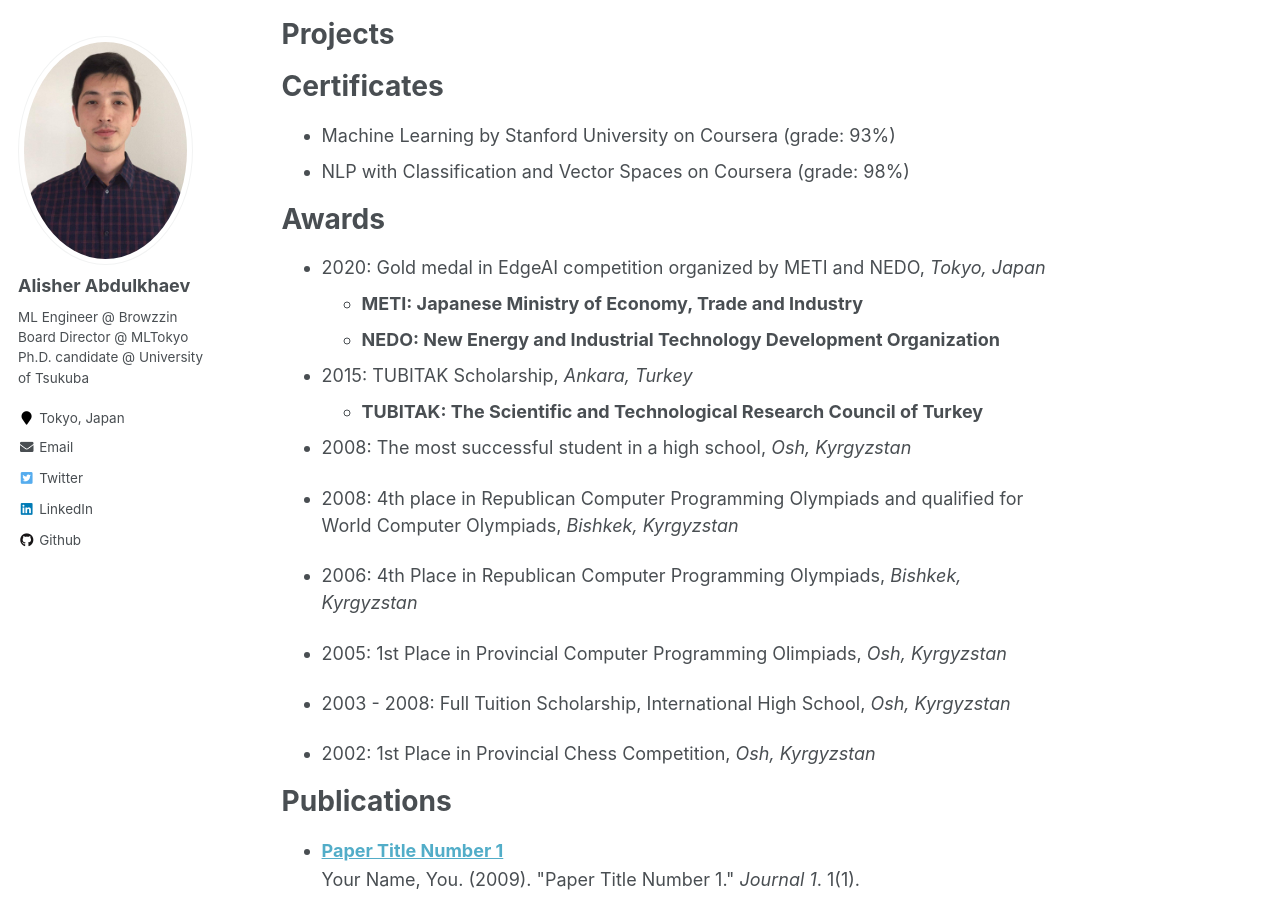
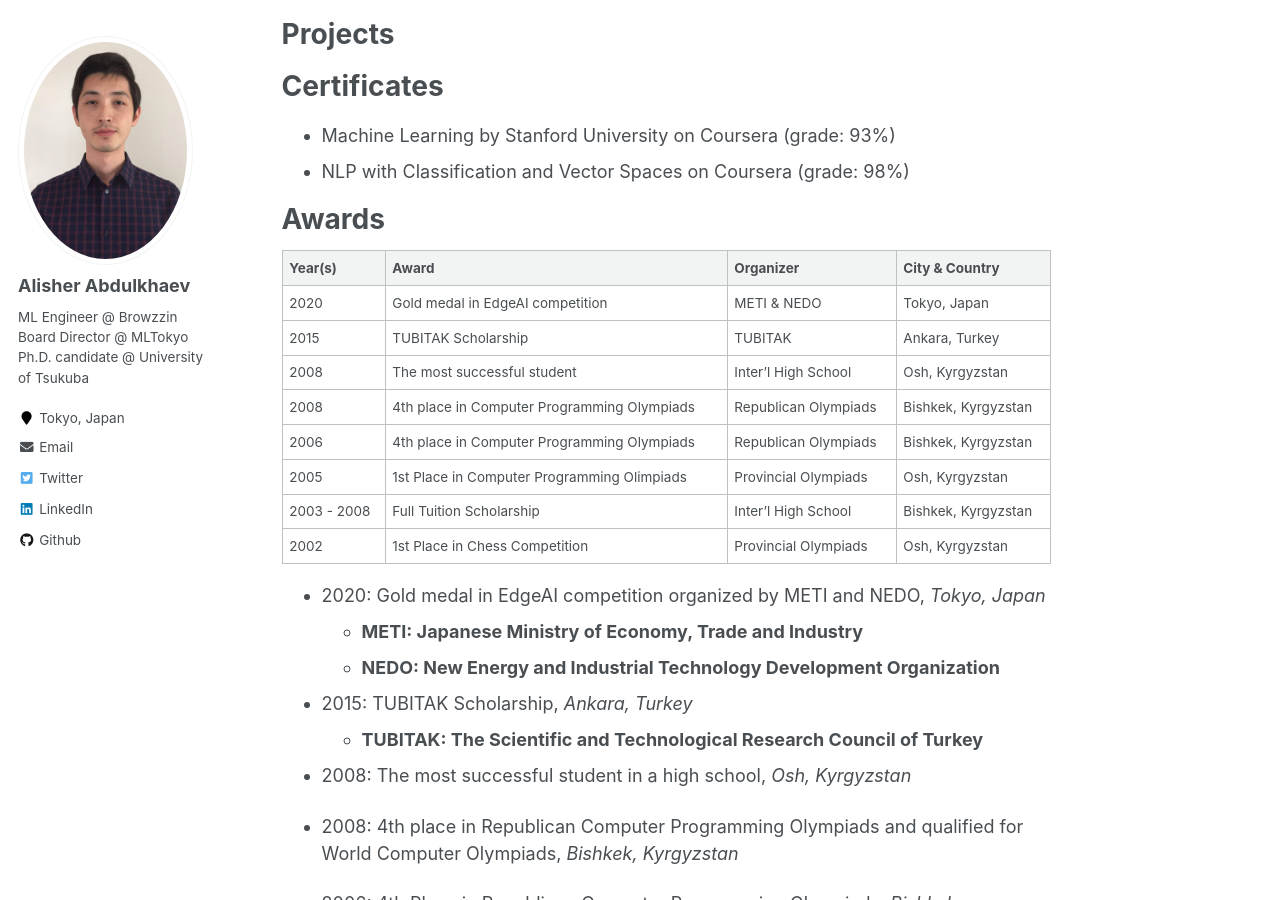
Before and after one commit to vivek37373/alisher-ai.github.io, a Jekyll site: the page built from _pages/cv.md, in a window 1280 px wide and 900 px high, scrolled down 2205 px. Built offline with Jekyll 4.4.1, drawn with Linux system fonts in a browser that asks for light colours.

Commit message:
Update cv.md

```diff
--- a/_pages/cv.md
+++ b/_pages/cv.md
@@ -84,6 +84,18 @@ Certificates
 
 Awards
 ======
+
+| Year(s)     | Award                                       | Organizer            | City & Country      |
+| ----------- | --------------------------------------------| -------------------- | ------------------- |
+| 2020        | Gold medal in EdgeAI competition            | METI & NEDO          | Tokyo, Japan        |
+| 2015        | TUBITAK Scholarship                         | TUBITAK              | Ankara, Turkey      |
+| 2008        | The most successful student                 | Inter'l High School  | Osh, Kyrgyzstan     |
+| 2008        | 4th place in Computer Programming Olympiads | Republican Olympiads | Bishkek, Kyrgyzstan |
+| 2006        | 4th place in Computer Programming Olympiads | Republican Olympiads | Bishkek, Kyrgyzstan |
+| 2005        | 1st Place in Computer Programming Olimpiads | Provincial Olympiads | Osh, Kyrgyzstan     |
+| 2003 - 2008 | Full Tuition Scholarship                    | Inter'l High School  | Bishkek, Kyrgyzstan |
+| 2002        | 1st Place in Chess Competition              | Provincial Olympiads | Osh, Kyrgyzstan     |
+
 * 2020: Gold medal in EdgeAI competition organized by METI and NEDO, _Tokyo, Japan_
   * **METI: Japanese Ministry of Economy, Trade and Industry**
   * **NEDO: New Energy and Industrial Technology Development Organization**
```
